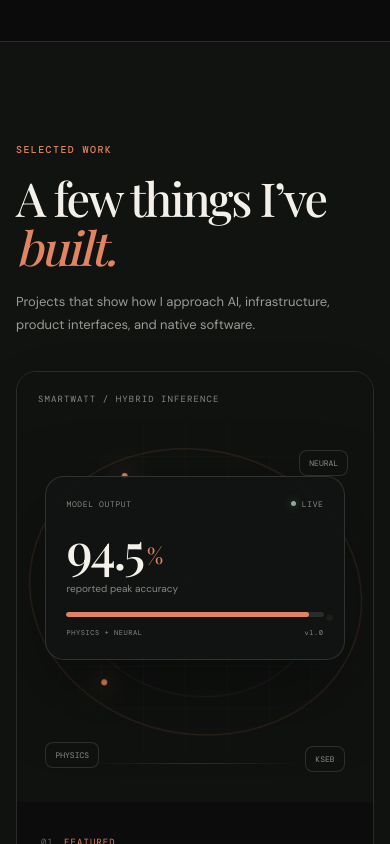
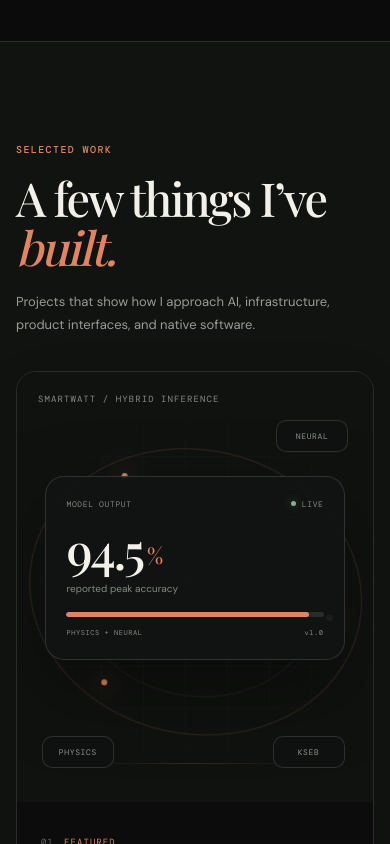
Before and after one commit to JishnuPG-tech/Portfolio, a React (Create React App) app: page / in a window 390 px wide. Shown: the part 1156-2000 px from the top of the page. Built offline with nearby package versions, Linux system fonts and the light colour scheme; no server answers; a web font is replaced by a local one.

Commit message:
Finish avatar crop and custom project visuals

```diff
--- a/src/App.css
+++ b/src/App.css
@@ -191,3 +191,71 @@ button,input,textarea,select{font:inherit}button,a{-webkit-tap-highlight-color:t
   .terminal-window{width:83%}
   .media-phone{width:94px;height:154px}
 }
+
+/* Final avatar and project-art pass */
+.avatar-crop,.avatar-fallback{background:var(--surface)!important;border:0!important;box-shadow:none!important}
+.avatar-crop img{transform:scale(1.48);transform-origin:center;object-position:center center;border:0!important;box-shadow:none!important}
+.brand-mark.avatar-crop{border-radius:11px!important}
+.console-avatar.avatar-crop{border-radius:18px!important}
+.github-avatar.avatar-crop{border-radius:19px!important}
+.eyebrow-row{gap:11px;letter-spacing:.025em}
+.eyebrow-row .status-dot{margin-left:1px}
+.project-visual{isolation:isolate}
+.energy-tags{position:absolute;inset:0!important}
+.energy-tags .visual-tag{
+  position:absolute;
+  min-width:76px;
+  min-height:34px;
+  display:flex!important;
+  align-items:center;
+  justify-content:center;
+  padding:7px 11px;
+  border:1px solid rgba(255,255,255,.13);
+  border-radius:10px;
+  background:rgba(15,18,16,.84);
+  color:#8e938b;
+  font:8px var(--mono);
+  letter-spacing:.08em;
+  backdrop-filter:blur(7px);
+  -webkit-backdrop-filter:blur(7px);
+}
+.energy-tags .visual-tag:nth-child(1){left:10%;bottom:12%}
+.energy-tags .neural-tag{right:10%;top:13%}
+.energy-tags .visual-tag:nth-child(3){right:12%;bottom:12%}
+.art-hermes{background:radial-gradient(circle at center,rgba(225,132,98,.12),transparent 60%)}
+.hermes-rings{position:absolute;width:210px;height:210px;border-radius:50%;border:1px solid rgba(225,132,98,.18);animation:spin 26s linear infinite}
+.hermes-rings:before,.hermes-rings:after{content:"";position:absolute;border-radius:50%;border:1px solid rgba(139,173,145,.12)}
+.hermes-rings:before{inset:20%}.hermes-rings:after{inset:38%}
+.hermes-rings span{position:absolute;width:6px;height:6px;border-radius:50%;background:var(--accent);box-shadow:0 0 18px rgba(225,132,98,.5)}
+.hermes-rings span:nth-child(1){left:49%;top:-3px}.hermes-rings span:nth-child(2){right:-3px;top:47%}.hermes-rings span:nth-child(3){left:16%;bottom:10%}
+.hermes-core{position:relative;z-index:2;display:flex;flex-direction:column;align-items:center;justify-content:center;width:122px;height:122px;border:1px solid rgba(225,132,98,.28);border-radius:28px;background:rgba(13,16,14,.84);box-shadow:0 20px 55px rgba(0,0,0,.28)}
+.hermes-core svg{color:var(--accent);margin-bottom:8px}
+.hermes-core strong{font:500 12px var(--mono);letter-spacing:.14em;color:#f0ece4}.hermes-core small{margin-top:5px;color:#70766e;font:7px var(--mono);letter-spacing:.08em}
+.hermes-chip,.wedora-chip{position:absolute;padding:7px 9px;border:1px solid #30362f;border-radius:8px;background:rgba(12,14,13,.82);color:#81867f;font:7px var(--mono);letter-spacing:.08em}
+.hermes-a{left:12%;top:26%}.hermes-b{right:12%;top:26%}.hermes-c{left:18%;bottom:18%}
+.art-wedora{background:radial-gradient(circle at 50% 38%,rgba(225,132,98,.1),transparent 62%)}
+.wedora-frame{position:relative;width:76%;max-width:300px;height:168px;border:1px solid rgba(225,132,98,.28);border-radius:17px;background:linear-gradient(145deg,#171915,#0f1110);padding:18px;box-shadow:0 20px 55px rgba(0,0,0,.3);overflow:hidden}
+.wedora-frame:before,.wedora-frame:after{content:"";position:absolute;border-radius:50%;border:1px solid rgba(225,132,98,.13)}
+.wedora-frame:before{width:150px;height:150px;right:-55px;top:-65px}.wedora-frame:after{width:120px;height:120px;left:-55px;bottom:-70px}
+.wedora-top{display:flex;align-items:center;gap:10px;position:relative;z-index:2}.wedora-top span{width:30px;height:30px;border-radius:10px;display:grid;place-items:center;background:var(--text);color:var(--bg);font:500 10px var(--serif)}.wedora-top small{color:#777d75;font:7px var(--mono);letter-spacing:.08em}
+.wedora-flower{position:absolute;width:66px;height:66px;right:23%;top:34%;border-radius:50%;border:1px solid rgba(225,132,98,.3);box-shadow:0 0 0 9px rgba(225,132,98,.03),0 0 0 18px rgba(225,132,98,.02)}
+.wedora-flower:before,.wedora-flower:after{content:"";position:absolute;left:50%;top:50%;width:52px;height:1px;background:rgba(225,132,98,.25);transform:translate(-50%,-50%) rotate(45deg)}.wedora-flower:after{transform:translate(-50%,-50%) rotate(-45deg)}
+.wedora-lines{position:absolute;left:18px;bottom:20px;width:110px}.wedora-lines span{display:block;height:4px;border-radius:99px;background:#2b302b;margin-top:7px}.wedora-lines span:first-child{width:100%;background:rgba(225,132,98,.35)}.wedora-lines span:nth-child(2){width:76%}.wedora-lines span:nth-child(3){width:58%}
+.wedora-actions{position:absolute;right:18px;bottom:20px;display:flex;gap:6px}.wedora-actions i{width:26px;height:26px;border:1px solid #353a35;border-radius:8px;background:#151814}.wedora-chip{bottom:17%;right:12%}
+.custom-repo-thumb.kind-smartwatt .repo-thumb-art:before{width:62px;height:62px;left:24%;top:6%;border-radius:50%;border-color:rgba(139,173,145,.28);box-shadow:0 0 0 10px rgba(225,132,98,.04),0 0 0 20px rgba(225,132,98,.03)}
+.custom-repo-thumb.kind-smartwatt .repo-thumb-art:after{width:30px;height:30px;left:40%;top:27%;border-radius:9px;background:rgba(225,132,98,.08);transform:rotate(18deg)}
+.custom-repo-thumb.kind-hermes .repo-thumb-art:before{inset:11%;border-radius:50%;border-color:rgba(225,132,98,.2);box-shadow:inset 0 0 0 13px rgba(225,132,98,.025)}
+.custom-repo-thumb.kind-hermes .repo-thumb-art:after{width:25px;height:25px;left:39%;top:33%;border-radius:8px;background:rgba(139,173,145,.08)}
+.custom-repo-thumb.kind-network .repo-thumb-art:before{left:14%;right:14%;top:22%;bottom:22%;border-radius:7px;transform:rotate(-4deg)}.custom-repo-thumb.kind-network .repo-thumb-art:after{width:7px;height:7px;left:24%;top:40%;border:0;border-radius:50%;background:var(--accent);box-shadow:34px -14px 0 var(--accent),67px 5px 0 var(--accent),28px 27px 0 var(--accent)}
+.custom-repo-thumb.kind-wedora .repo-thumb-art:before{left:25%;top:10%;width:48px;height:48px;border-radius:50%;border-color:rgba(225,132,98,.25);box-shadow:0 0 0 9px rgba(225,132,98,.03)}
+.custom-repo-thumb.kind-wedora .repo-thumb-art:after{left:41%;top:26%;width:14px;height:14px;border-radius:50%;border:0;background:rgba(225,132,98,.28);box-shadow:0 22px 0 3px rgba(225,132,98,.1)}
+@media(max-width:760px){
+  .avatar-crop img{transform:scale(1.58)}
+  .energy-tags .visual-tag{min-width:72px;min-height:32px}
+  .energy-tags .visual-tag:nth-child(1){left:7%;bottom:8%}
+  .energy-tags .neural-tag{right:7%;top:11%}
+  .energy-tags .visual-tag:nth-child(3){right:8%;bottom:8%}
+  .hermes-rings{width:190px;height:190px}
+  .hermes-core{width:112px;height:112px}
+  .wedora-frame{width:82%;height:160px}
+}
```
